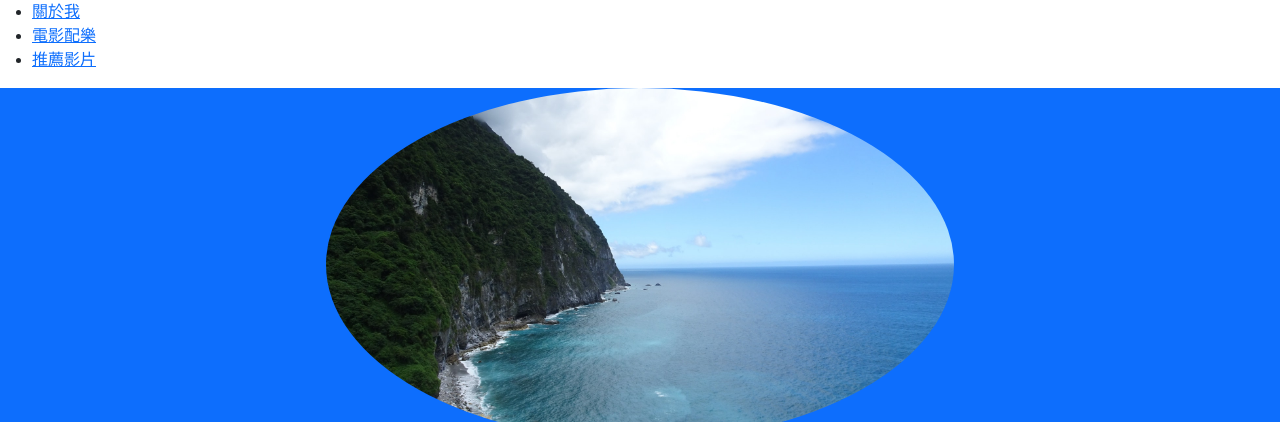
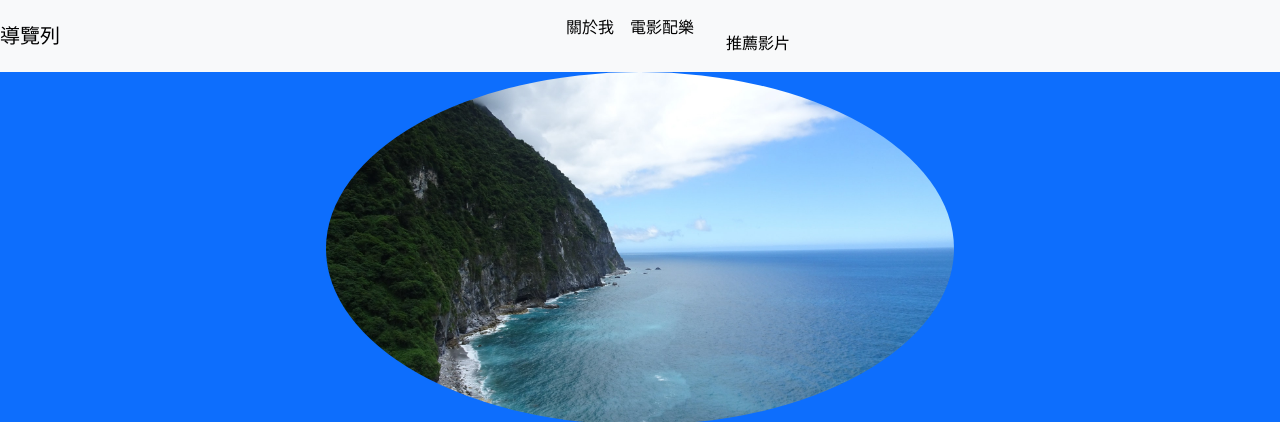
Before and after one commit to abcjin10/aboutme, a plain HTML site: page rwd.html in a window 1280 px wide. Shown: the top 422 px of the page. Drawn offline with nearby package versions, Linux system fonts and the light colour scheme.

Commit message:
version 16: Bootstrap Sidebar

```diff
--- a/rwd.html
+++ b/rwd.html
@@ -32,12 +32,20 @@ document.getElementById("h2text").innerText = "Jin-Xuan Chen";
 </head>
 
 <body>
-	<nav>
-	<ul>
-		<li><a href="#jin">關於我</a></li>
-		<li><a href="#soundtrack">電影配樂</li>
-		<li><a href="#youtube">推薦影片</a></li>
+	<nav class="navbar navbar-expand-lg bg-light">
+	<a class="navbar-brand">導覽列</a>
+	<button class="navbar-toggler" type="button" data-bs-toggle="collapse" data-bs-target="#ITEMS">
+		<span class="navbar-toggler-icon"></span>
+	</button>
+<div class="collapse navbar-collapse" id="ITEMS">
+
+	<ul class="navbar-nav">
+		<li class="nav-item"><a href="#jin"class="nav-link active">關於我</a></li>
+		<li class="nav-item"><a href="#soundtrack"class="nav-link active">電影配樂</li>
+		<li class="nav-item"><a href="#youtube"class="nav-link active">推薦影片</a></li>
 	</ul>
+	</div>
+
 </nav>
 <main class="container-fluid bg-primary text-white text-center">
 <img src="cliff.jpg" class="img-fluid rounded-circle" width="50%" id="pic"
```
